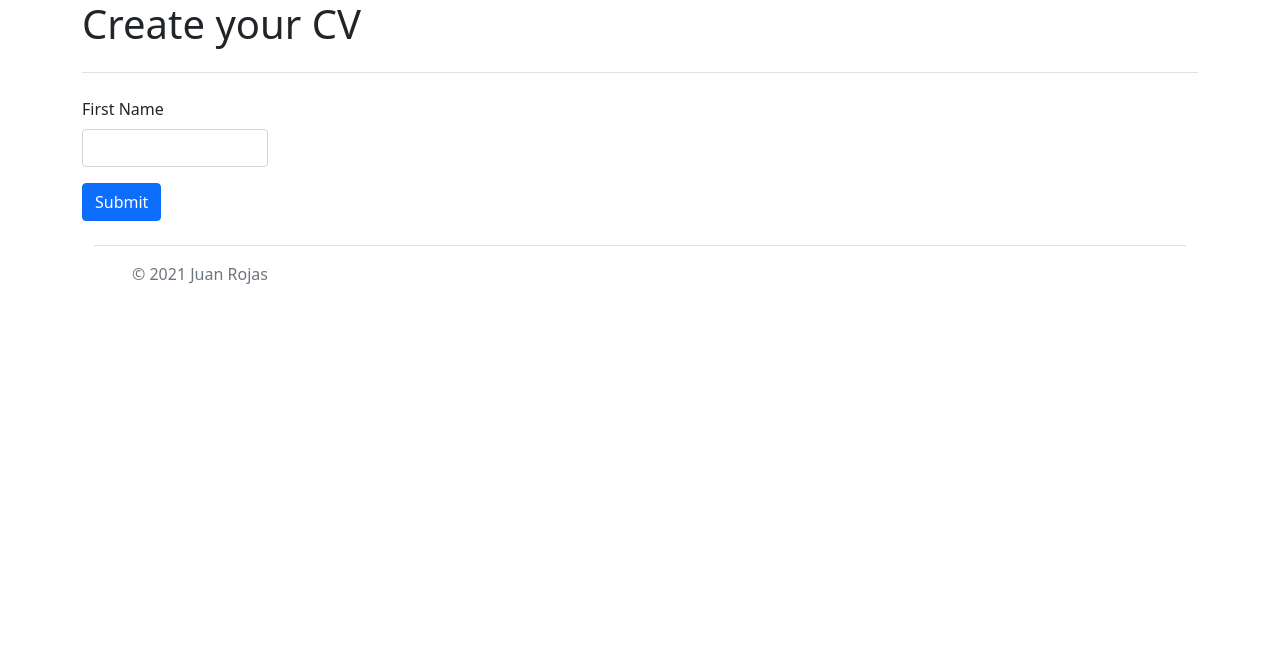
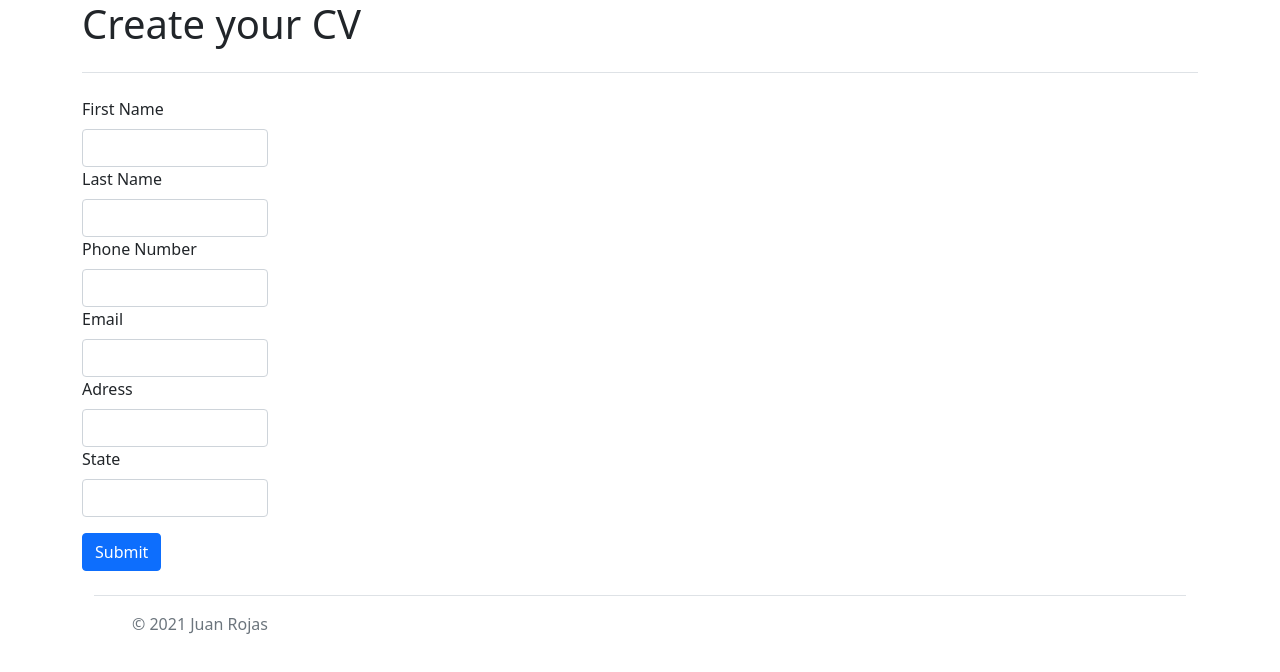
Before and after one commit to jrojas10/cv-maker, a React (Create React App) app: page / in a window 1280 px wide. Shown: the top 672 px of the page. Built offline with nearby package versions, Linux system fonts and the light colour scheme.

Commit message:
basic form for personal information

```diff
--- a/src/components/Personalinfo.js
+++ b/src/components/Personalinfo.js
@@ -13,6 +13,20 @@ function Personalinfo() {
                     <label className="form-label">First Name </label>
                     <input className="form-control" type="text"></input>
 
+                    <label className="form-label">Last Name </label>
+                    <input className="form-control" type="text"></input>
+
+                    <label className="form-label">Phone Number</label>
+                    <input className="form-control" type="number"></input>
+
+                    <label className="form-label">Email</label>
+                    <input className="form-control" type="email"></input>
+
+                    <label className="form-label">Adress </label>
+                    <input className="form-control" type="text"></input>
+
+                    <label className="form-label">State </label>
+                    <input className="form-control" type="text"></input>
                 </div>
 
             </form>
```
Also changed, not shown: src/components/Education.js (added), src/components/Experience.js (added).
